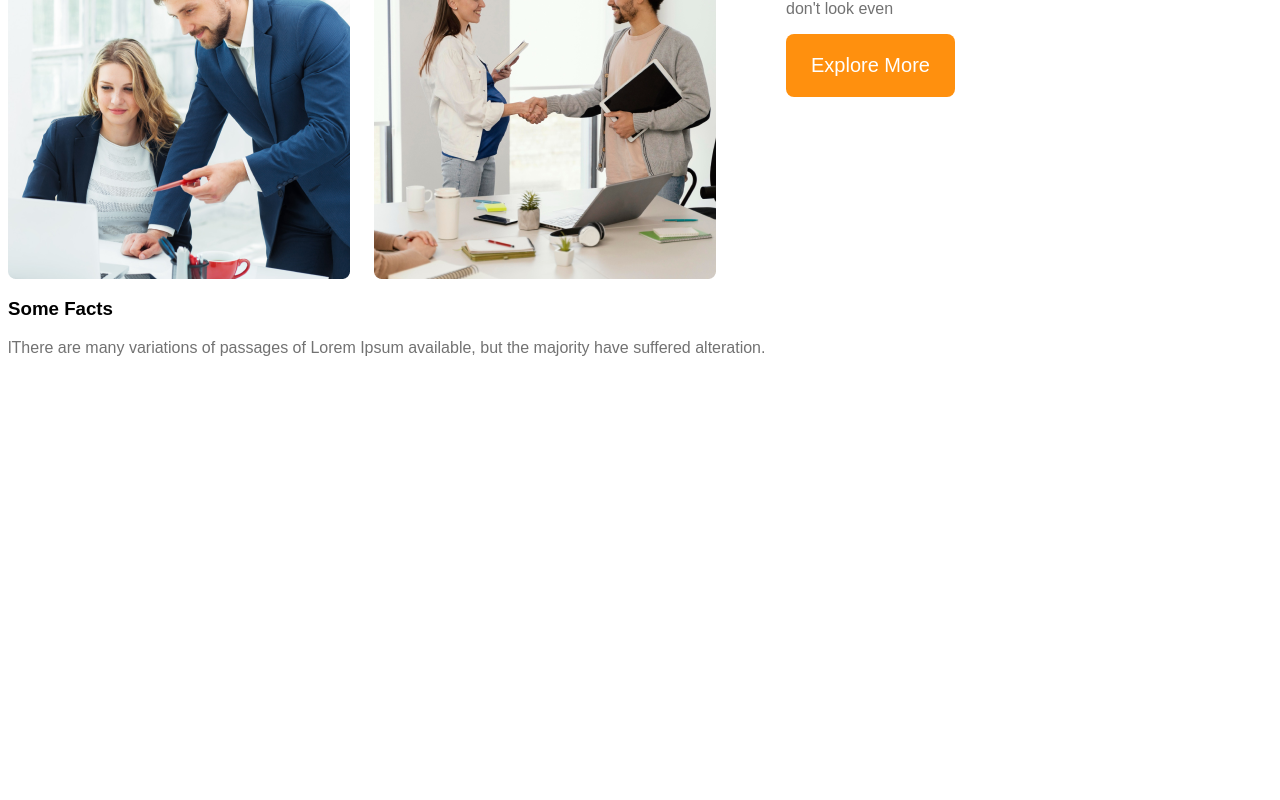
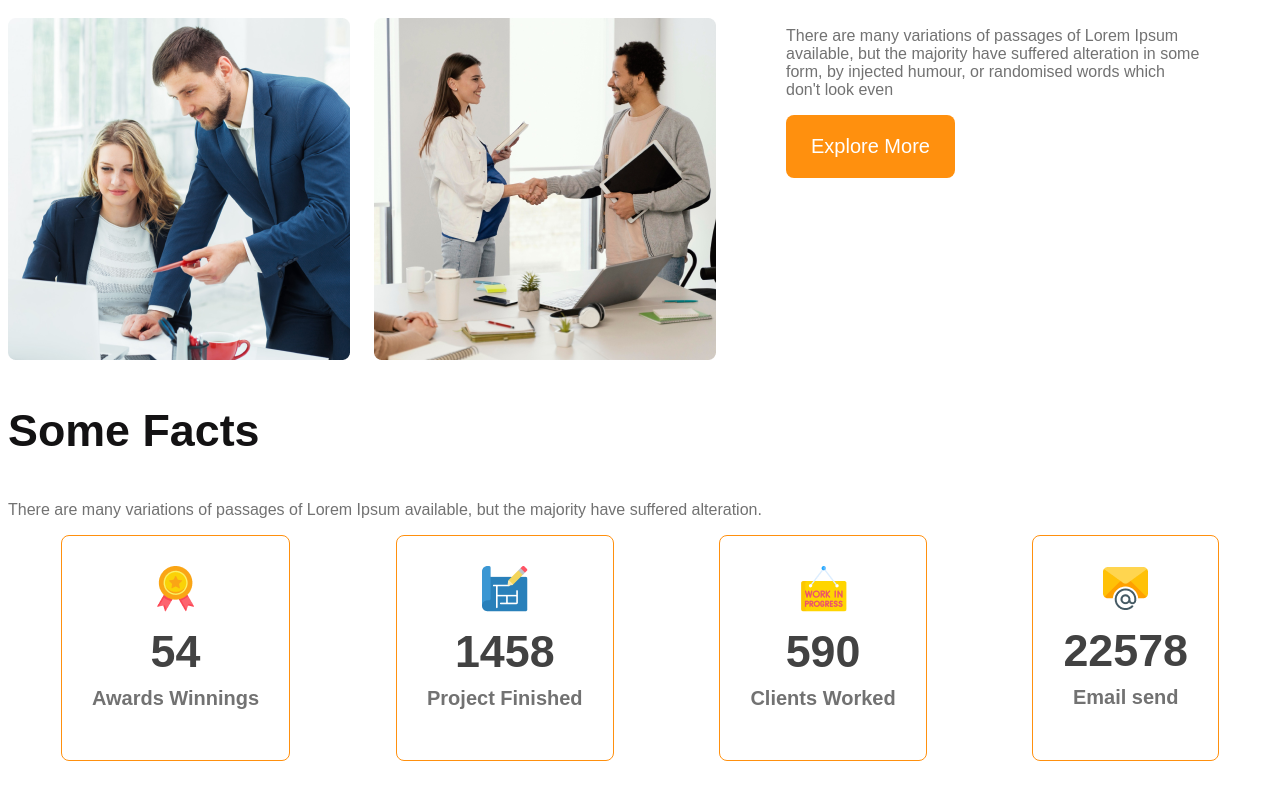
Before and after one commit to fardin0045/architect-website, a plain HTML site: page index.html in a window 1280 px wide. Shown: the part 1440-2240 px from the top of the page. Before the commit the page ends 1867 px from the top, so only its background shows below. Drawn offline with Linux system fonts and the light colour scheme.

Commit message:
facts section responsive  done

```diff
--- a/index.html
+++ b/index.html
@@ -51,7 +51,30 @@
         <!--facts section-->
          <section class="facts">
            <h3 class="section-title">Some Facts</h3>
-           <p class="text-light-grey">lThere are many variations of passages of Lorem Ipsum available, but the majority have suffered alteration.</p>
+           <p class="text-light-grey">There are many variations of passages of Lorem Ipsum available, but the majority have suffered alteration.</p>
+           <div class="fact-card-container">
+            <!--.card*4>img+h2.card-stats+p.card-title.text-light-grey-->
+            <div class="card">
+                <img src="images/icons/ribon.png" alt="">
+                <h2 class="card-stats">54</h2>
+                <p class="card-title text-light-grey">Awards Winnings</p>
+            </div>
+            <div class="card">
+                <img src="images/icons/projects.png" alt="">
+                <h2 class="card-stats">1458</h2>
+                <p class="card-title text-light-grey">Project Finished</p>
+            </div>
+            <div class="card">
+                <img src="images/icons/customers.png " alt="">
+                <h2 class="card-stats">590</h2>
+                <p class="card-title text-light-grey">Clients Worked</p>
+            </div>
+            <div class="card">
+                <img src="images/icons/email.png" alt="">
+                <h2 class="card-stats">22578</h2>
+                <p class="card-title text-light-grey">Email send</p>
+            </div>
+           </div>
          </section>
     </main>
 
--- a/styles/architect.css
+++ b/styles/architect.css
@@ -16,6 +16,11 @@
 .text-light-grey{
     color: #727272;
 }
+.section-title{
+    font-size: 2.8rem;
+    font-weight: 700;
+    color: #131213
+}
 /* Header Styles*/
 header{
     background: rgba(255, 144, 14, 0.10);
@@ -26,11 +31,7 @@ nav{
     justify-content: space-between;
     align-items: center;
 }
-.nav-title{
-    font-size: 2.8rem;
-    font-weight: 700;
-    color: #131213
-}
+
 nav > ul{
     display: flex;
 }
@@ -92,7 +93,31 @@ main{
     color:#FF900E;
     font-weight: 700;
 }
+/*facts section*/
+.fact-card-container{
+    display: flex;
+    justify-content: space-around;
+}
+.fact-card-container .card{
+    border-radius: 8px;
+    border: 1px solid #FF900E ;
+    text-align: center;
+    padding:30px;
 
+
+}
+.fact-card-container .card-title{
+    font-weight: 600;
+    font-size: 1.25rem;
+    margin-top: 5px;
+
+}
+.fact-card-container .card-stats{
+    font-size: 2.8rem;
+    color: #424242;
+    margin-top:10px;
+    margin-bottom: 10px;
+}
 
 
 
@@ -105,15 +130,19 @@ main{
         padding: 20px;
     }
     nav,
-    .teams-container{
+    .teams-container,
+    .fact-card-container{
         flex-direction: column;
     }
     .teams-img-container{
         grid-template-columns: 1fr;
     }
-    .teams-content{
+    .teams-content, .fact-card-container{
         padding-right:20px;
         padding-left: 20px;
+    }
+    .fact-card-container{
+        gap: 20px;
     }
 }
 /* tablet or medium devices*/
```
